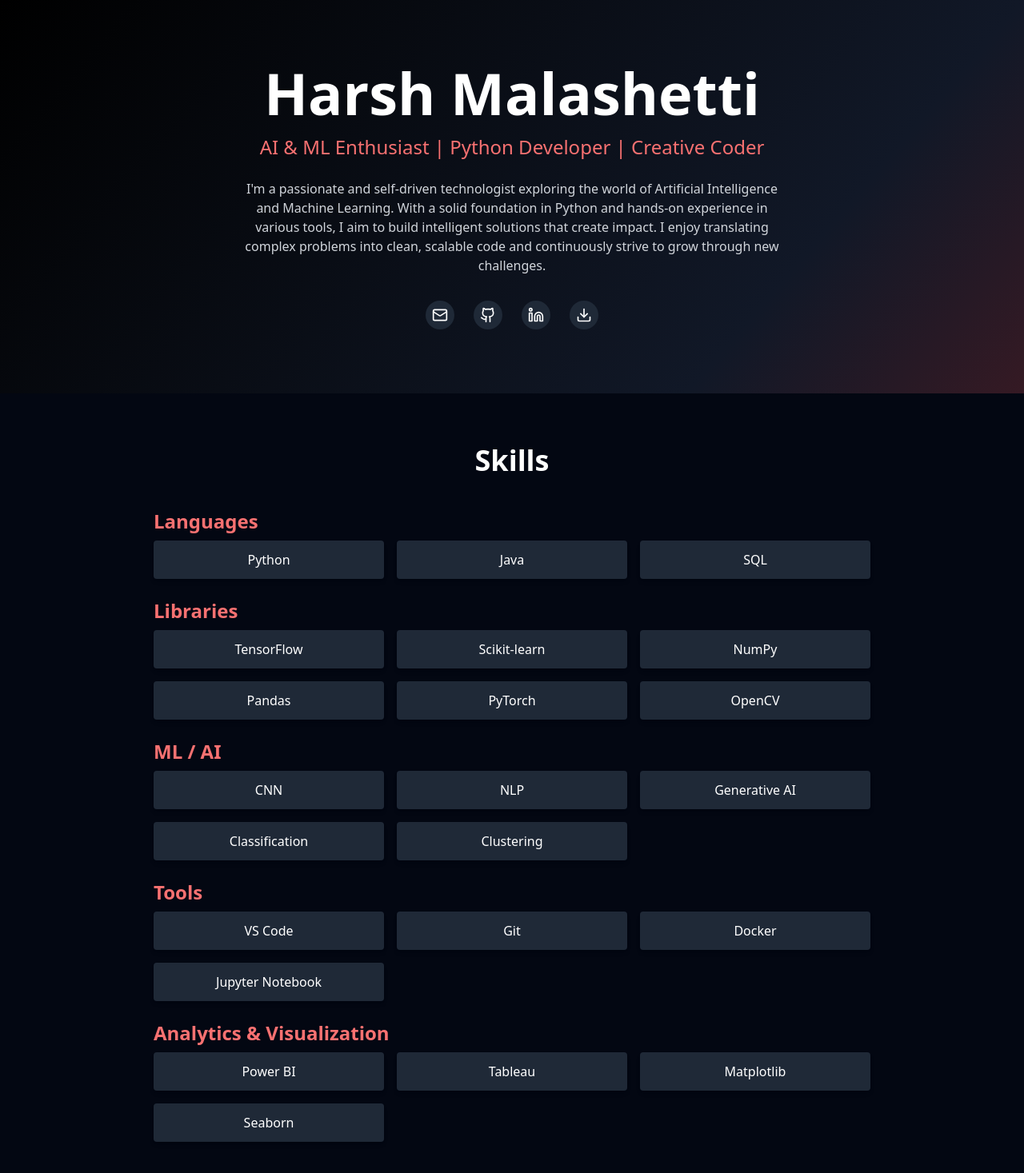
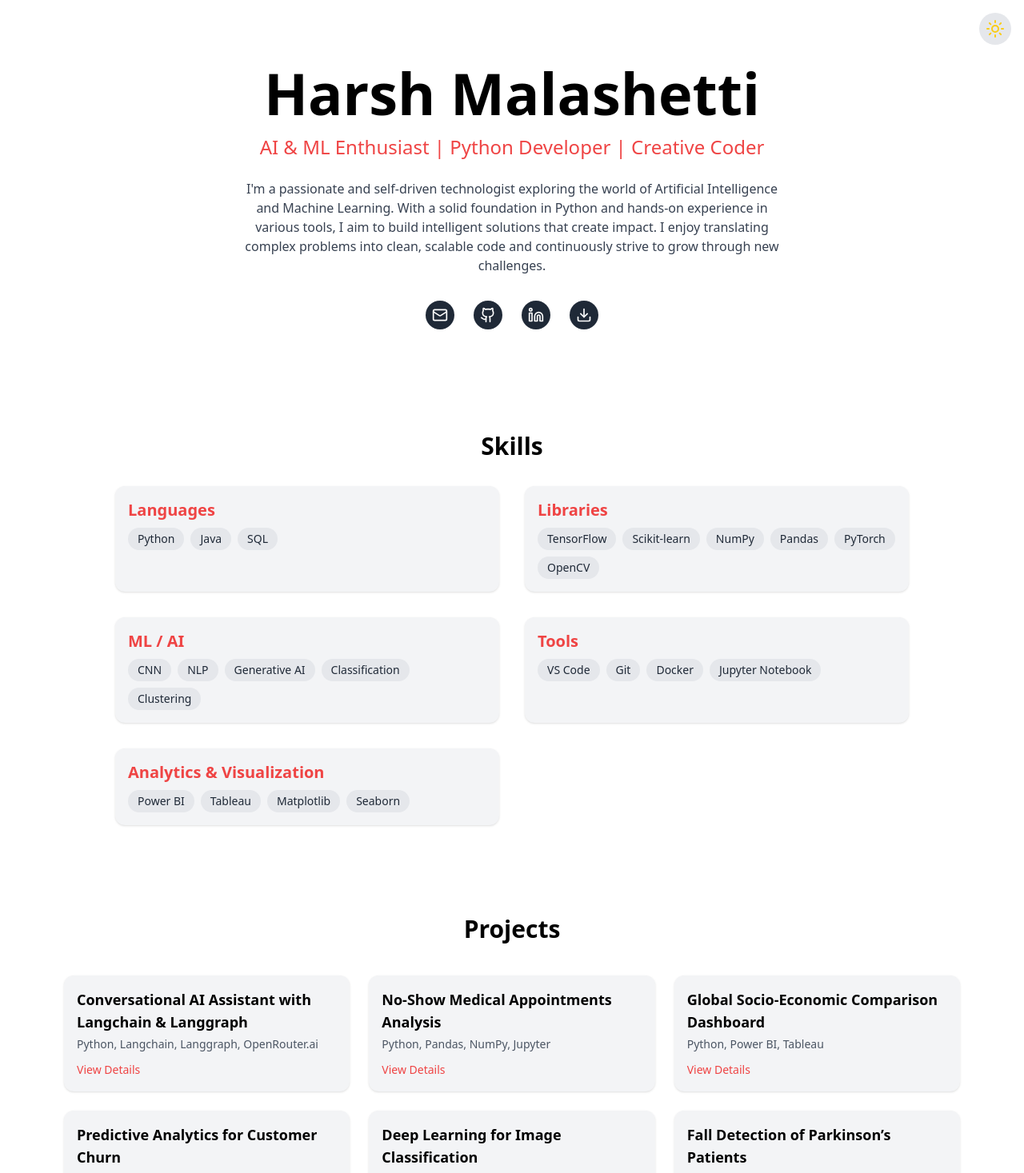
Before and after one commit to 132905/harsh-portfolio, a React (Vite) app: page / in a window 1280 px wide. Shown: the top 1467 px of the page at 80% size. Built offline with nearby package versions, Linux system fonts and the light colour scheme.

Commit message:
Update PortfolioHome.jsx

```diff
--- a/src/pages/PortfolioHome.jsx
+++ b/src/pages/PortfolioHome.jsx
@@ -1,10 +1,95 @@
-import React from "react";
-import { Github, Linkedin, Mail, Download } from "lucide-react";
-import { motion } from "framer-motion";
+import React, { useEffect, useState } from "react";
+import { Github, Linkedin, Mail, Download, Sun, Moon, X } from "lucide-react";
+import { motion, AnimatePresence } from "framer-motion";
 
 export default function PortfolioHome() {
+  const [darkMode, setDarkMode] = useState(true);
+  const [modalData, setModalData] = useState(null);
+
+  useEffect(() => {
+    document.documentElement.classList.toggle("dark", darkMode);
+  }, [darkMode]);
+
+  const skills = [
+    {
+      title: "Languages",
+      items: ["Python", "Java", "SQL"],
+    },
+    {
+      title: "Libraries",
+      items: ["TensorFlow", "Scikit-learn", "NumPy", "Pandas", "PyTorch", "OpenCV"],
+    },
+    {
+      title: "ML / AI",
+      items: ["CNN", "NLP", "Generative AI", "Classification", "Clustering"],
+    },
+    {
+      title: "Tools",
+      items: ["VS Code", "Git", "Docker", "Jupyter Notebook"],
+    },
+    {
+      title: "Analytics & Visualization",
+      items: ["Power BI", "Tableau", "Matplotlib", "Seaborn"],
+    },
+  ];
+
+  const projects = [
+    {
+      title: "Conversational AI Assistant with Langchain & Langgraph",
+      tech: "Python, Langchain, Langgraph, OpenRouter.ai",
+      description: "Built a foundational reactive conversational AI agent using Langchain & Langgraph.",
+      role: "Architected interaction flow, agent design, and extensible tooling.",
+      github: "#",
+    },
+    {
+      title: "No-Show Medical Appointments Analysis",
+      tech: "Python, Pandas, NumPy, Jupyter",
+      description: "EDA on 110k+ medical appointments to find patterns in no-show behavior.",
+      role: "Cleaned, explored, and analyzed data, extracted actionable insights.",
+      github: "#",
+    },
+    {
+      title: "Global Socio-Economic Comparison Dashboard",
+      tech: "Python, Power BI, Tableau",
+      description: "Analyzed global socio-economic data and visualized insights in a dashboard.",
+      role: "Data cleaning, visual prep, dashboard development.",
+      github: "#",
+    },
+    {
+      title: "Predictive Analytics for Customer Churn",
+      tech: "Python, Scikit-learn, Pandas, Logistic Regression",
+      description: "Built ML pipeline to predict customer churn, achieving 85% accuracy.",
+      role: "Handled preprocessing, training, evaluation and deployment pipeline.",
+      github: "#",
+    },
+    {
+      title: "Deep Learning for Image Classification",
+      tech: "TensorFlow, Keras, Python",
+      description: "Achieved 98.7% accuracy on 70k+ images using a CNN.",
+      role: "Model design, training optimization, performance tuning.",
+      github: "#",
+    },
+    {
+      title: "Fall Detection of Parkinson’s Patients",
+      tech: "Python, OpenCV, TensorFlow Lite, Mediapipe",
+      description: "AI-powered real-time fall detection with 96.8% accuracy.",
+      role: "Integrated Mediapipe + CNN on Raspberry Pi with real-time alerts.",
+      github: "#",
+    },
+  ];
+
   return (
-    <main className="min-h-screen bg-gradient-to-br from-black via-gray-900 to-red-900 text-white font-sans">
+    <main className="bg-white text-black dark:bg-black dark:text-white transition-colors duration-300 font-sans">
+      {/* Theme Toggle */}
+      <div className="fixed top-4 right-4 z-50">
+        <button
+          className="p-2 bg-gray-200 dark:bg-gray-800 rounded-full"
+          onClick={() => setDarkMode(!darkMode)}
+        >
+          {darkMode ? <Sun className="text-yellow-400" /> : <Moon />}
+        </button>
+      </div>
+
       {/* Hero Section */}
       <section className="flex flex-col items-center justify-center text-center py-20 px-4">
         <motion.h1
@@ -16,96 +101,148 @@ export default function PortfolioHome() {
           Harsh Malashetti
         </motion.h1>
         <motion.p
-          className="text-xl md:text-2xl text-red-400"
+          className="text-xl md:text-2xl text-red-500 dark:text-red-400"
           initial={{ opacity: 0 }}
           animate={{ opacity: 1 }}
-          transition={{ delay: 0.6, duration: 0.8 }}
+          transition={{ delay: 0.4, duration: 0.8 }}
         >
           AI & ML Enthusiast | Python Developer | Creative Coder
         </motion.p>
         <motion.p
-          className="mt-6 max-w-2xl text-gray-300"
+          className="mt-6 max-w-2xl text-gray-700 dark:text-gray-300"
           initial={{ opacity: 0 }}
           animate={{ opacity: 1 }}
-          transition={{ delay: 1, duration: 0.8 }}
+          transition={{ delay: 0.8, duration: 0.8 }}
         >
-          I'm a passionate and self-driven technologist exploring the world of
-          Artificial Intelligence and Machine Learning. With a solid foundation
-          in Python and hands-on experience in various tools, I aim to build
-          intelligent solutions that create impact. I enjoy translating complex
-          problems into clean, scalable code and continuously strive to grow
-          through new challenges.
+          I'm a passionate and self-driven technologist exploring the world of Artificial Intelligence and Machine Learning. With a solid foundation in Python and hands-on experience in various tools, I aim to build intelligent solutions that create impact. I enjoy translating complex problems into clean, scalable code and continuously strive to grow through new challenges.
         </motion.p>
 
-        {/* Contact Icons */}
+        {/* Contact */}
         <div className="flex gap-6 mt-8">
-          <a
-            href="mailto:harshmalashetti@gmail.com"
-            className="p-2 bg-gray-800 rounded-full hover:bg-gray-700 transition"
-          >
+          <a href="mailto:harshmalashetti@gmail.com" className="p-2 bg-gray-800 dark:bg-gray-700 rounded-full">
             <Mail className="h-5 w-5 text-white" />
           </a>
-          <a
-            href="https://github.com/132905"
-            target="_blank"
-            rel="noopener noreferrer"
-            className="p-2 bg-gray-800 rounded-full hover:bg-gray-700 transition"
-          >
+          <a href="https://github.com/132905" target="_blank" className="p-2 bg-gray-800 dark:bg-gray-700 rounded-full">
             <Github className="h-5 w-5 text-white" />
           </a>
-          <a
-            href="https://linkedin.com/in/harsh-malashetti/"
-            target="_blank"
-            rel="noopener noreferrer"
-            className="p-2 bg-gray-800 rounded-full hover:bg-gray-700 transition"
-          >
+          <a href="https://linkedin.com/in/harsh-malashetti/" target="_blank" className="p-2 bg-gray-800 dark:bg-gray-700 rounded-full">
             <Linkedin className="h-5 w-5 text-white" />
           </a>
-          <a
-            href="/Harsh_Malashetti_DS.pdf"
-            download
-            className="p-2 bg-gray-800 rounded-full hover:bg-gray-700 transition"
-          >
+          <a href="/Harsh_Malashetti_DS.pdf" download className="p-2 bg-gray-800 dark:bg-gray-700 rounded-full">
             <Download className="h-5 w-5 text-white" />
           </a>
         </div>
       </section>
 
-      {/* Skills Section */}
-      <section className="bg-gray-950 py-16 px-4">
-        <h2 className="text-4xl font-semibold text-center mb-10 text-white">
+      {/* Skills */}
+      <section className="py-12 px-4 max-w-5xl mx-auto">
+        <motion.h2
+          className="text-3xl font-bold text-center mb-8"
+          initial={{ opacity: 0 }}
+          whileInView={{ opacity: 1 }}
+          viewport={{ once: true }}
+        >
           Skills
-        </h2>
-        <div className="max-w-4xl mx-auto space-y-6">
-          {[
-            ["Languages", ["Python", "Java", "SQL"]],
-            [
-              "Libraries",
-              ["TensorFlow", "Scikit-learn", "NumPy", "Pandas", "PyTorch", "OpenCV"],
-            ],
-            ["ML / AI", ["CNN", "NLP", "Generative AI", "Classification", "Clustering"]],
-            ["Tools", ["VS Code", "Git", "Docker", "Jupyter Notebook"]],
-            [
-              "Analytics & Visualization",
-              ["Power BI", "Tableau", "Matplotlib", "Seaborn"],
-            ],
-          ].map(([heading, items], i) => (
-            <div key={i}>
-              <h3 className="text-2xl font-bold text-red-400 mb-2">{heading}</h3>
-              <div className="grid grid-cols-2 md:grid-cols-3 gap-4">
+        </motion.h2>
+        <div className="grid md:grid-cols-2 gap-8">
+          {skills.map(({ title, items }, i) => (
+            <motion.div
+              key={i}
+              className="bg-gray-100 dark:bg-gray-900 rounded-xl p-4 shadow"
+              initial={{ opacity: 0, y: 20 }}
+              whileInView={{ opacity: 1, y: 0 }}
+              transition={{ delay: 0.1 * i }}
+              viewport={{ once: true }}
+            >
+              <h3 className="text-xl font-semibold text-red-500 mb-2">{title}</h3>
+              <ul className="flex flex-wrap gap-2 text-sm text-gray-800 dark:text-gray-300">
                 {items.map((skill, idx) => (
-                  <div
-                    key={idx}
-                    className="bg-gray-800 text-white shadow-md p-3 text-center rounded"
-                  >
+                  <li key={idx} className="bg-gray-200 dark:bg-gray-800 px-3 py-1 rounded-full">
                     {skill}
-                  </div>
+                  </li>
                 ))}
-              </div>
-            </div>
+              </ul>
+            </motion.div>
           ))}
         </div>
       </section>
+
+      {/* Projects */}
+      <section className="py-16 px-4 max-w-6xl mx-auto">
+        <motion.h2
+          className="text-3xl font-bold text-center mb-10"
+          initial={{ opacity: 0 }}
+          whileInView={{ opacity: 1 }}
+          viewport={{ once: true }}
+        >
+          Projects
+        </motion.h2>
+        <div className="grid sm:grid-cols-2 lg:grid-cols-3 gap-6">
+          {projects.map((project, idx) => (
+            <motion.div
+              key={idx}
+              className="bg-gray-100 dark:bg-gray-900 p-4 rounded-xl shadow"
+              initial={{ opacity: 0, y: 30 }}
+              whileInView={{ opacity: 1, y: 0 }}
+              transition={{ delay: 0.05 * idx }}
+              viewport={{ once: true }}
+            >
+              <h3 className="text-lg font-semibold mb-1">{project.title}</h3>
+              <p className="text-sm text-gray-600 dark:text-gray-300">{project.tech}</p>
+              <button
+                onClick={() => setModalData(project)}
+                className="mt-3 inline-block text-sm text-red-500 hover:underline"
+              >
+                View Details
+              </button>
+            </motion.div>
+          ))}
+        </div>
+      </section>
+
+      {/* Modal */}
+      <AnimatePresence>
+        {modalData && (
+          <motion.div
+            className="fixed inset-0 bg-black/70 flex items-center justify-center z-50"
+            initial={{ opacity: 0 }}
+            animate={{ opacity: 1 }}
+            exit={{ opacity: 0 }}
+          >
+            <motion.div
+              className="bg-white dark:bg-gray-900 text-black dark:text-white p-6 rounded-xl max-w-lg w-full relative"
+              initial={{ scale: 0.8 }}
+              animate={{ scale: 1 }}
+              exit={{ scale: 0.8 }}
+            >
+              <button
+                onClick={() => setModalData(null)}
+                className="absolute top-2 right-2 text-gray-400 hover:text-red-500"
+              >
+                <X />
+              </button>
+              <h3 className="text-xl font-bold mb-2">{modalData.title}</h3>
+              <p className="text-sm text-gray-700 dark:text-gray-300 mb-2">
+                <strong>Tech Stack:</strong> {modalData.tech}
+              </p>
+              <p className="mb-2">
+                <strong>Description:</strong> {modalData.description}
+              </p>
+              <p className="mb-4">
+                <strong>Role:</strong> {modalData.role}
+              </p>
+              <a
+                href={modalData.github}
+                target="_blank"
+                rel="noopener noreferrer"
+                className="inline-block bg-red-600 text-white px-4 py-2 rounded hover:bg-red-700 transition"
+              >
+                View on GitHub
+              </a>
+            </motion.div>
+          </motion.div>
+        )}
+      </AnimatePresence>
     </main>
   );
 }
```
